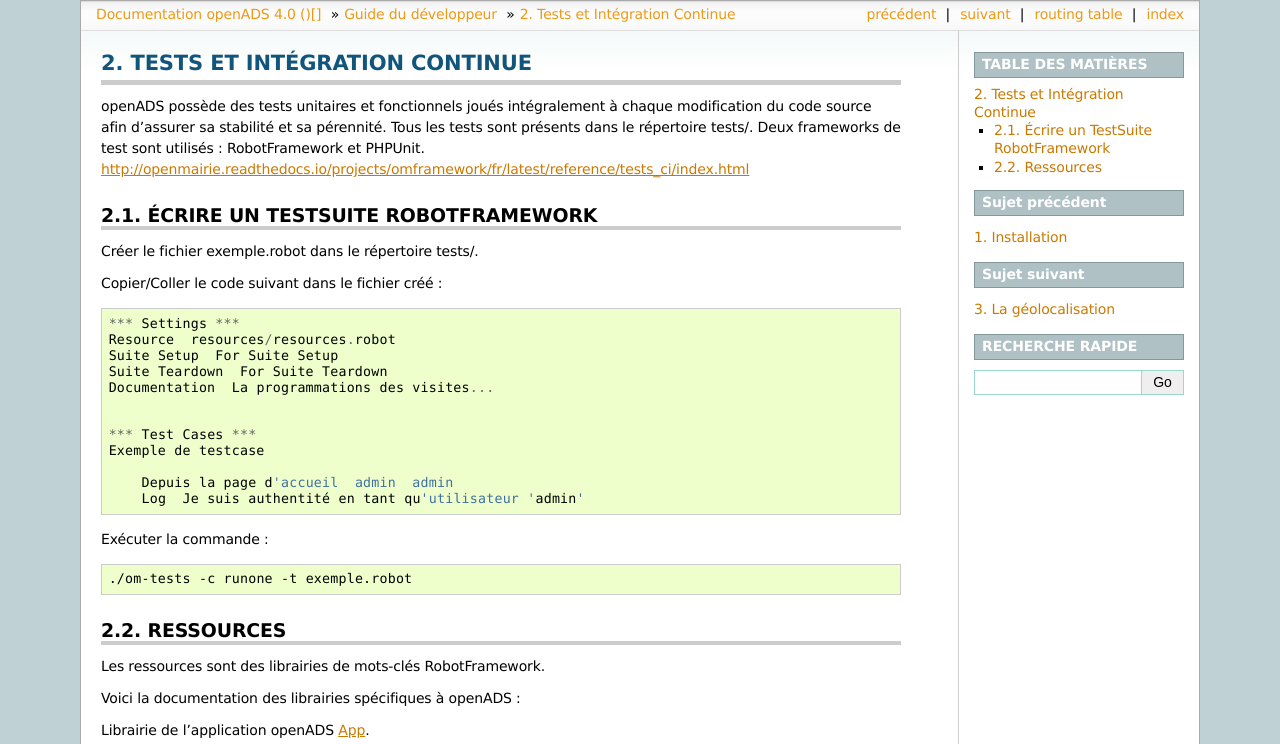
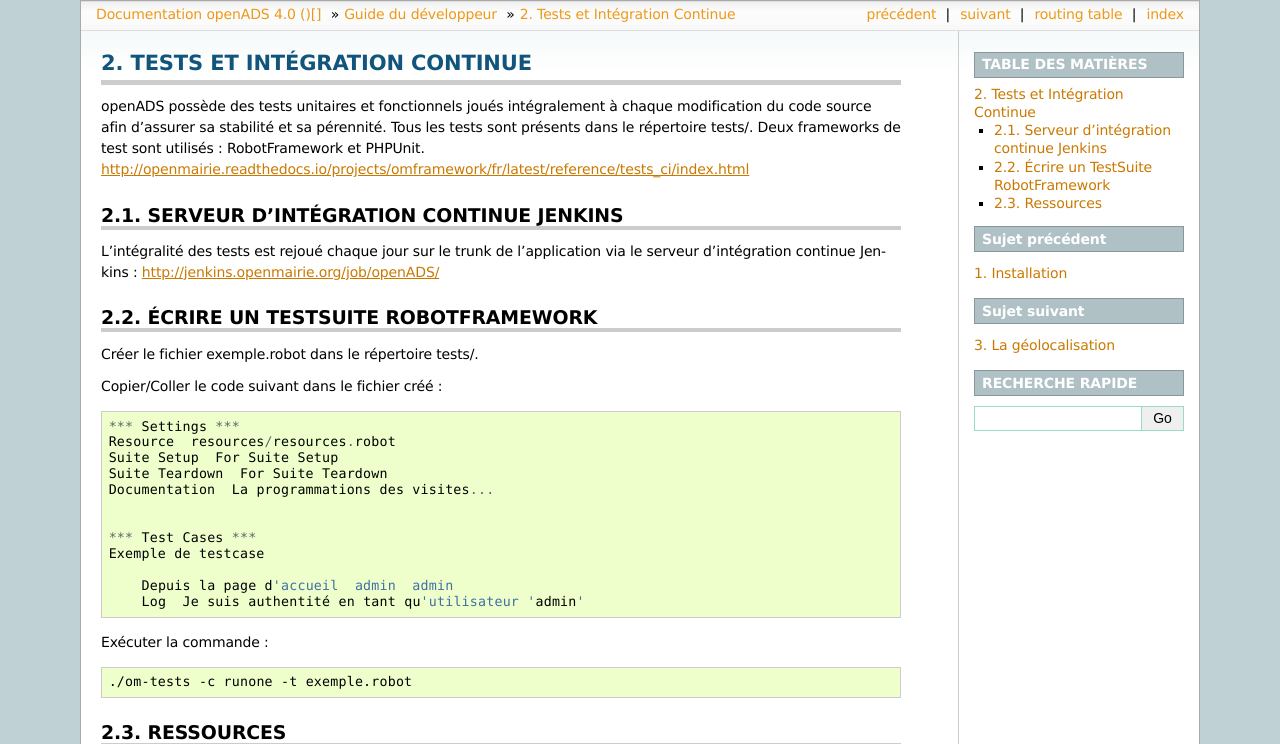
Before and after one commit to mpavaux/openads-documentation, a Sphinx documentation site: the page built from source/guide_developpeur/tests_ci.rst, in a window 1280 px wide and 900 px high, cut to the strip 0-744 px from the top of the window. Built offline with Sphinx 7.4.7, drawn with Linux system fonts in a browser that asks for light colours.

Commit message:
Ajoute une lien vers la page du projet sur le serveur d'intégration continue Jenkins

```diff
--- a/source/guide_developpeur/tests_ci.rst
+++ b/source/guide_developpeur/tests_ci.rst
@@ -9,6 +9,11 @@
 openADS possède des tests unitaires et fonctionnels joués intégralement à chaque modification du code source afin d'assurer sa stabilité et sa pérennité.
 Tous les tests sont présents dans le répertoire tests/. Deux frameworks de test sont utilisés : RobotFramework et PHPUnit. http://openmairie.readthedocs.io/projects/omframework/fr/latest/reference/tests_ci/index.html
 
+
+Serveur d'intégration continue Jenkins
+######################################
+
+L'intégralité des tests est rejoué chaque jour sur le trunk de l'application via le serveur d'intégration continue Jenkins : http://jenkins.openmairie.org/job/openADS/
 
 
 Écrire un TestSuite RobotFramework
```
